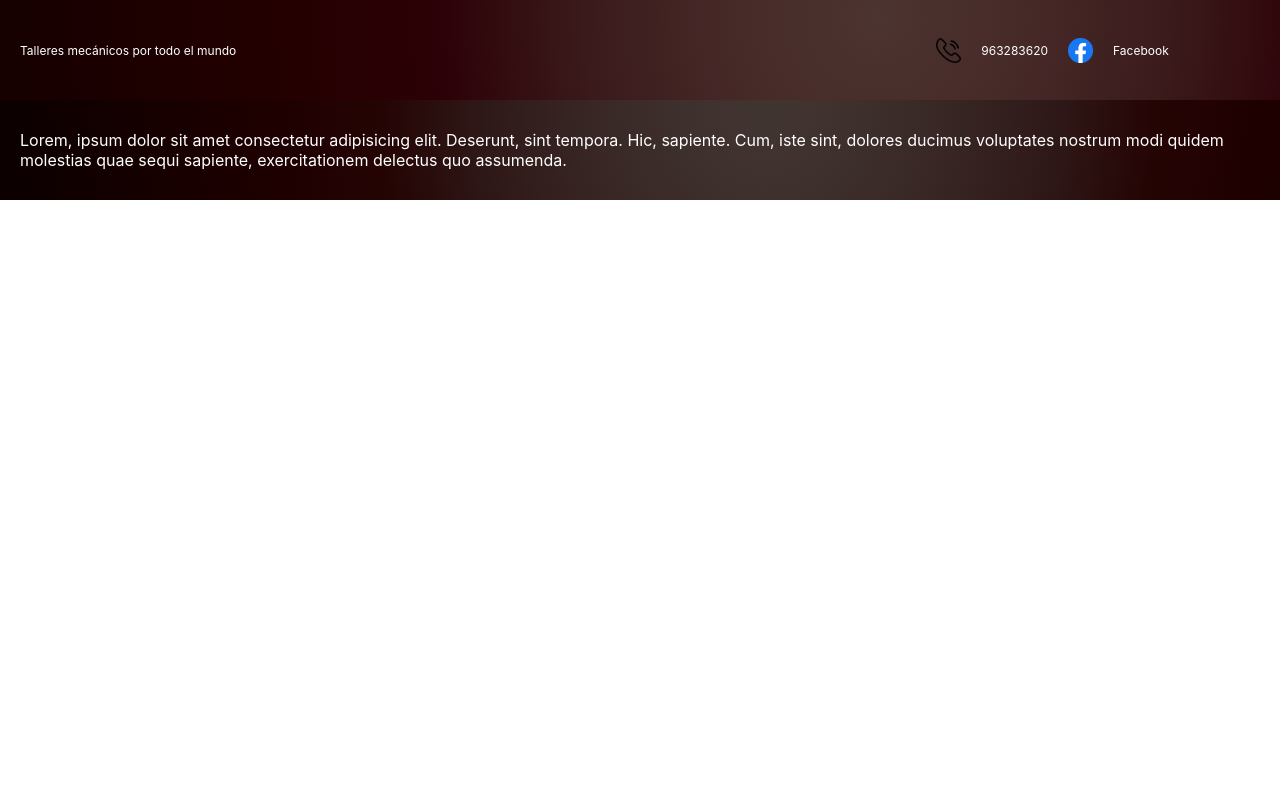
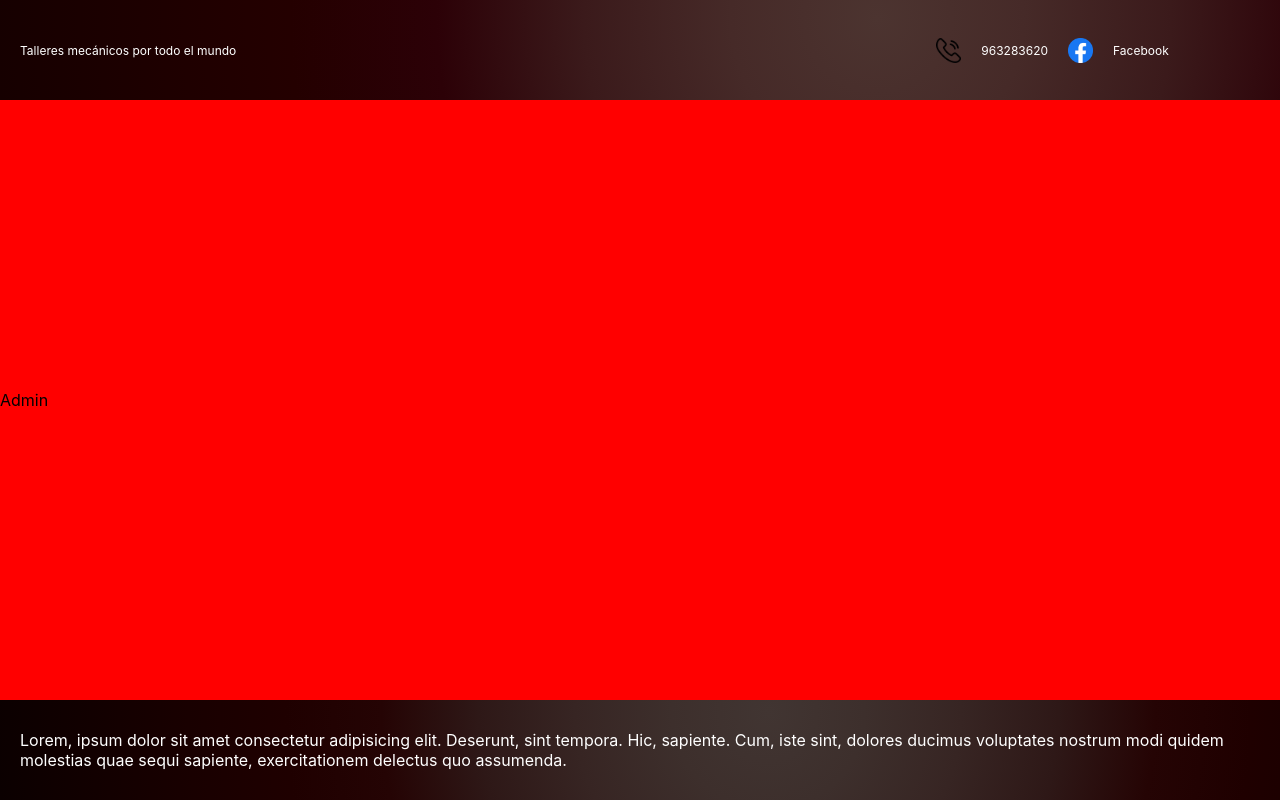
Before and after one commit to sergiioss/taller_coches_react, a React (Create React App) app: page /admin in a window 1280 px wide. Built offline with nearby package versions, Linux system fonts and the light colour scheme.

Commit message:
Create repair container and admin

```diff
--- a/src/App.jsx
+++ b/src/App.jsx
@@ -3,6 +3,8 @@ import { BrowserRouter, Routes, Route } from 'react-router-dom';
 import Footer from './Components/Footer/Footer';
 import Home from './Containers/Home/Home'
 import Header from './Components/Header/Header';
+import Admin from './Containers/Admin/Admin';
+import Repairs from './Containers/Repairs/Repairs';
 
 
 
@@ -13,6 +15,8 @@ function App() {
         <Header />
         <Routes>
           <Route path="/" element={<Home />} />
+          <Route path="/admin" element={<Admin />} />
+          <Route path="/repairs" element={<Repairs />} />
         </Routes>
         <Footer/>
       </BrowserRouter>
--- a/src/Containers/Admin/Admin.css
+++ b/src/Containers/Admin/Admin.css
@@ -0,0 +1,7 @@
+.admin{
+    display: flex;
+    justify-content: left;
+    align-items: center;
+    background-color: red;
+    height: 75vh;
+}
--- a/src/Containers/Admin/Admin.jsx
+++ b/src/Containers/Admin/Admin.jsx
@@ -5,7 +5,7 @@ import './Admin.css'
 const Admin = () => {
 
     return (
-        <div>
+        <div className="admin">
             Admin
         </div>
     )
--- a/src/Containers/Home/Home.css
+++ b/src/Containers/Home/Home.css
@@ -24,6 +24,7 @@
     padding-left: 20px;
 }
 .one{
+    color:white;
     text-decoration: none;
 }
 .links:hover{
--- a/src/Containers/Home/Home.jsx
+++ b/src/Containers/Home/Home.jsx
@@ -1,5 +1,6 @@
 import React from 'react'
 import './Home.css'
+import { NavLink } from "react-router-dom"
 
 const Home = () => {
 
@@ -7,8 +8,8 @@ const Home = () => {
         <div className="home">
             <div>
                 <div className="sidebar">
-                    <div><a className="links one" href="http://www.google.com" target="blank" >Reparaciones</a></div>
-                    <div className="links">Admin</div>
+                    <div><NavLink className="links one" to="/repairs">Reparaciones</NavLink></div>
+                    <div><NavLink className="links one" to="/admin">Admin</NavLink></div>
 
                 </div>
             </div>
--- a/src/Containers/Repairs/Repairs.css
+++ b/src/Containers/Repairs/Repairs.css
@@ -0,0 +1,7 @@
+.repairs{
+    display: flex;
+    justify-content: left;
+    align-items: center;
+    background-color: red;
+    height: 100vh;
+}
--- a/src/Containers/Repairs/Repairs.jsx
+++ b/src/Containers/Repairs/Repairs.jsx
@@ -5,7 +5,7 @@ import './Repairs.css'
 const Repairs = () => {
 
     return (
-        <div>
+        <div className="repairs">
             Repairs
         </div>
     )
```
